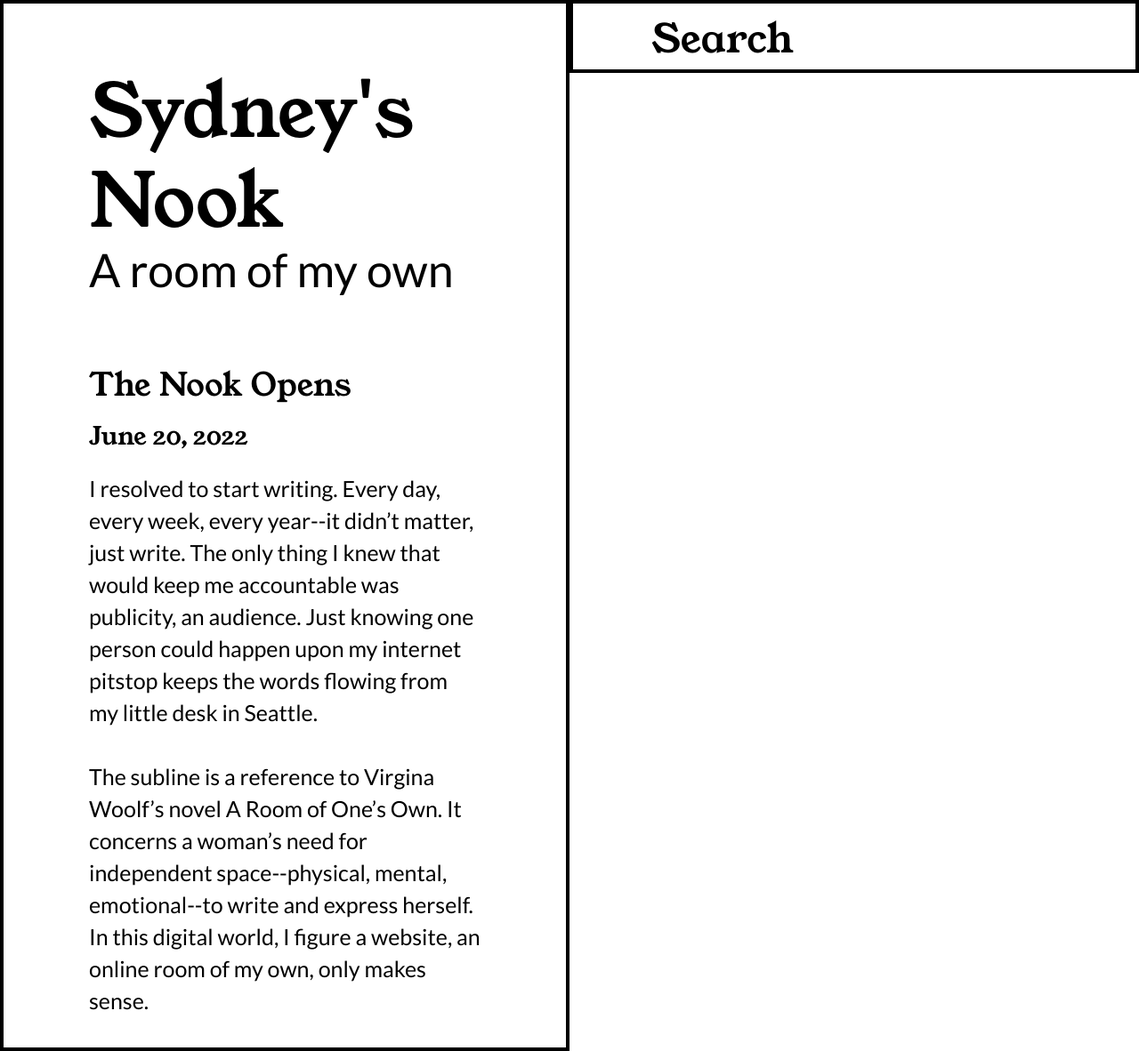
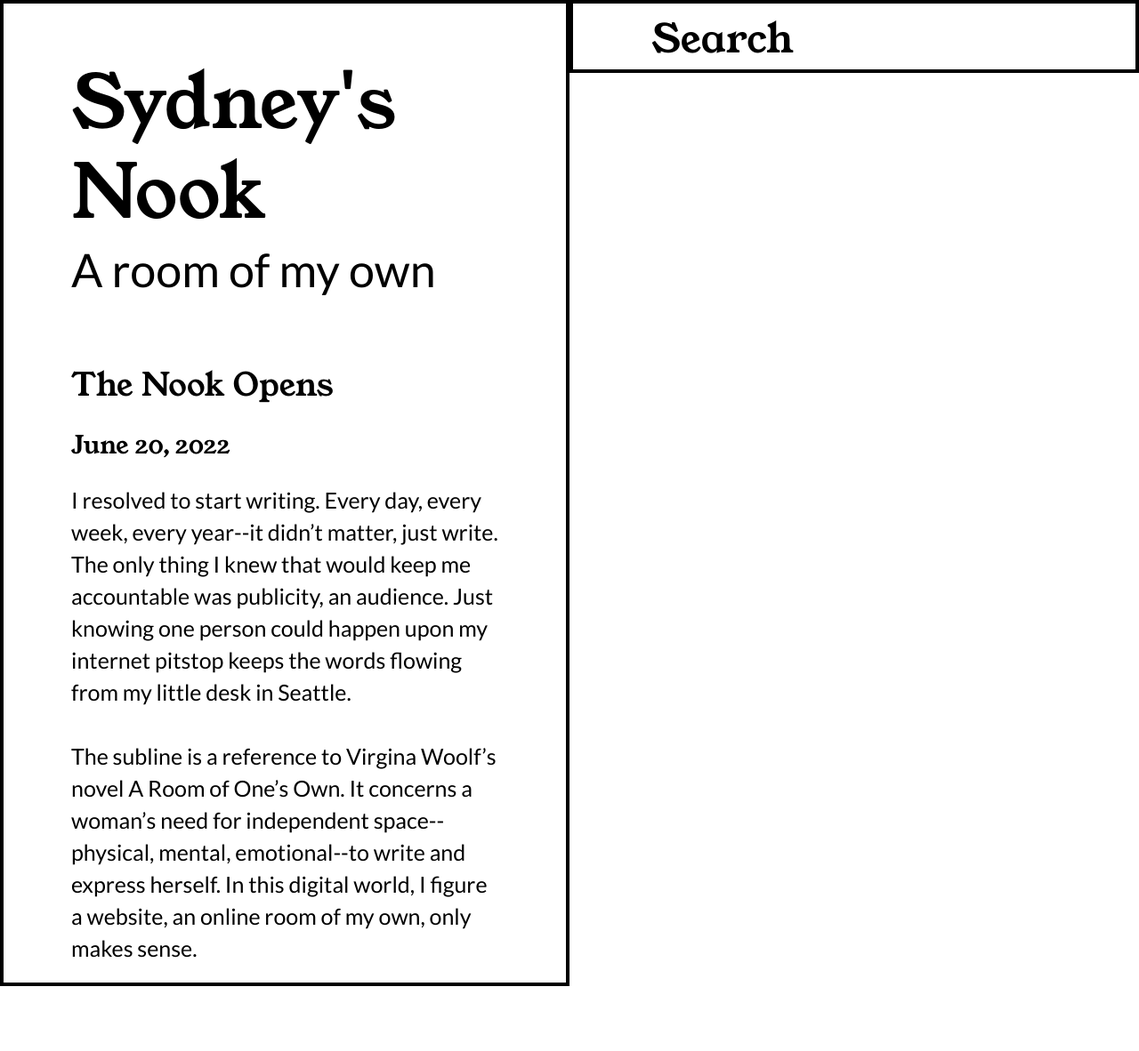
Before and after one commit to JTran-UW/sydneys-nook, a Django app: template syd_nook/templates/index.html in a window 1280 px wide. Shown: the whole page at 89% size. After the commit the page ends 1109 px from the top, so only its background shows below. Run offline with Django 4.2, Linux system fonts and the light colour scheme; the template is opened without the code that fills it, so the values that code supplies are empty; some libraries are stand-ins or nearby versions.

Commit message:
Modified post viewing experience

```diff
--- a/syd_nook/static/script.js
+++ b/syd_nook/static/script.js
@@ -1,105 +1,80 @@
-const openArticle = (elem) => {
-    // Remove onclick attrivbute
-    elem.setAttribute("onclick", "");
+const delay = 250;
+const duration = 1000;
 
-    newUrl = window.location + "blog/" + elem.id
+$(function() {
+    const postChildren = $("#post").children();
+    revealElems(postChildren);
+});
 
-    // Change url and push to history
-    history.pushState({}, "", newUrl);
+function loadPost(postLinkElem) {
+    // Get content
+    fetch(window.location + "blog/content/" + postLinkElem.id)
+        .then(response => response.json())
+        .then(data => {
+            const bodyChildren = $("#post-body").children();
+            bodyChildren.css({
+                "opacity": 0,
+            });
 
-    // Get article text
-    fetch(newUrl)
-    .then(response => response.json())
-    .then(data => {
-        document.getElementById("article-title").innerHTML = data["title"];
-        document.getElementById("article-content").innerHTML = data["post"];
+            let date = new Date(data["date_edited"]);
+            let dateString = date.toDateString();
 
-        // Show article
-        expand(elem);
-    });
-}
-const closeArticle = () => {
-    // Remove onclick attribute
-    document.getElementById("close-article").setAttribute("onclick", "");
+            // Put this data in the blog
+            $("#post-title").html(data["title"]);
+            $("#post-date").html(dateString);
+            $("#post-content").html(data["post"])
 
-    // Change url
-    window.history.back();
-
-    const box = document.getElementById("article");
-    const post_id = window.location.pathname.split("/")[2]
-    const post = document.getElementById(post_id)
-    const holder = $(post).children(".post-tn")[0];
-
-    // Get its position
-    const pos = $(holder).position();
-
-    // Hide contents
-    $(box).children().animate({
-        "opacity": 0
-    }, 200);
-
-    // Animate the box to contract
-    setTimeout(() => {
-        $(box).animate({
-            "width": holder.offsetWidth + "px",
-            "height": holder.offsetHeight + "px",
-            "left": pos.left + "px",
-            "top": pos.top + "px",
-        }, 600)
-    }, 200);
-
-    // Lower box opacity
-    setTimeout(() => {
-        $(box).animate({
-            "opacity": 0,
-        }, 300)
-    }, 1400);
-
-    // Remove box
-    setTimeout(() => {
-        $(box).css({
-            "width": "0px",
-            "height": "0px",
-        })
-    }, 1700);
-
-    // Re-add onclick attribute
-    post.setAttribute("onclick", "javascript: openArticle(this);")
+            revealElems(bodyChildren);
+        });
 }
 
-function expand(elem) {
-    document.getElementById("close-article").setAttribute("onclick", "javascript: closeArticle(this);");
-    let box = document.getElementById("article");
-    let holder = $(elem).children(".post-tn")[0]
+function revealElems(elems) {
+    for (let i = 0; i < elems.length; i++)
+    {
+        $(elems[i]).delay(delay * i).animate({
+            "opacity": 1,
+        }, duration);
+    }
+}
 
-    // Get and set its position
-    let pos = $(holder).position();
-    $(box).css({
-        "left": pos.left + "px",
-        "top": pos.top + "px",
-        "width": holder.offsetWidth + "px",
-        "height": holder.offsetHeight + "px",
+expandPost = (button) => {
+    // Change button properties
+    $(button).removeAttr("onclick");
+    $(button).removeClass("gg-arrows-expand-left").addClass("gg-minimize-alt");
+
+    let post = $("#post-wrapper");
+    let postClone = post.clone();
+    postClone.attr("id", "post-clone");
+    postClone.prependTo("body");
+    post.css({
+        "position": "absolute",
+        "z-index": 99,
+        "width": "50vw",
+        "height": "100%"
+    });
+    post.animate({
+        "width": "100vw",
+    }, 1000);
+
+    // Remove content of clone for wrapping issues
+    $("#post-content").html("");
+
+    $(button).attr("onclick", "javascript: closePost(this);");
+}
+
+closePost = (button) => {
+    // Change button properties
+    $(button).removeAttr("onclick");
+    $(button).removeClass("gg-minimize-alt").addClass("gg-arrows-expand-left");
+
+    let post = $("#post-wrapper");
+    $("#post-clone").remove();
+    post.animate({
+        "width": "50vw",
+    }, 1000);
+    post.css({
+        "position": "relative"
     });
 
-    // Show the box
-    $(box).animate({
-        "opacity": 0.92,
-    }, 200);
-
-    // Animate the box to expand
-    setTimeout(() => {
-        $(box).animate({
-            "width": '100%',
-            "height": '100%',
-            "top": 0,
-            "left": 0,
-        }, 600);
-    }, 200);
-
-    // Reveal the article contents
-    setTimeout(() => {
-        $(box).children().animate({
-            "opacity": "1"
-        }, 200)
-    }, 1400);
+    $(button).attr("onclick", "javascript: expandPost(this);");
 }
--- a/syd_nook/static/styles.css
+++ b/syd_nook/static/styles.css
@@ -52,38 +52,56 @@ body {
 Content styles
 */
 
-#content {
-    border: 4px solid black;
-    padding: 10px 15%;
+#post-wrapper {
+    box-shadow: inset 0px 0px 0px 4px black;
+    overflow-y: scroll;
+    background-color: white;
+    position: relative;
+}
+
+#post > * {
+    opacity: 0;
+    max-width: 850px;
+    width: 75%;
+    margin: 10px auto;
 }
 
 #logo {
     font-size: 84px;
-    margin-bottom: 0px;
+    margin-top: 60px;
 }
 
 #subline {
     font-size: 52px;
-    margin: 0px;
 }
 
-#about {
+#post-body {
     margin-top: 75px;
 }
 
-#about h2 {
+#post-body h2 {
     font-size: 36px;
-    margin: 20px 0px;
 }
 
-#about h3 {
+#post-body h3 {
     font-size: 28px;
-    margin: 10px 0px;
 }
 
-#about p {
+#post-body p {
     font-size: 25px;
     line-height: 36px;
+}
+
+#fullscreen {
+    position: absolute;
+    top: 20px;
+    right: 20px;
+    cursor: pointer;
+    transition-duration: 0.3s;
+}
+
+#fullscreen:hover {
+    --ggs: 1.5
 }
 
 /**
@@ -115,7 +133,7 @@ border: 0px solid #ffffff;
 Articles styles
 */
 
-#articles {
+#post-links {
     overflow-y: scroll;
 }
 
@@ -146,16 +164,16 @@ Articles styles
     color: black;
 }
 
-.post {
+.post-link {
     cursor: pointer;
 }
 
-.post-title {
+.post-link-title {
     font-size: 32px;
     margin: 0px;
 }
 
-.post-header {
+.post-link-header {
     border-bottom: 4px solid black;
     padding: 0px 28px;
     display: flex;
@@ -163,7 +181,11 @@ Articles styles
     align-items: center;
 }
 
-.post-tn {
+.post-link-header * {
+    white-space: nowrap;
+}
+
+.post-link-tn {
     padding: 28px;
     height: 500px;
     background-size: cover;
@@ -173,15 +195,15 @@ Articles styles
     box-shadow: inset 0 0 0 1000px rgba(0,0,0,.5);
 }
 
-.post:hover > .post-tn {
+.post-link:hover > .post-link-tn {
     box-shadow: inset 0 0 0 1000px rgba(0,0,0,0.75);
 }
 
-.post:hover > .post-tn > p {
+.post-link:hover > .post-link-tn > p {
     opacity: 0.9;
 }
 
-.post-tn p {
+.post-link-tn p {
     transition-duration: 0.3s;
     opacity: 0;
     color: white;
--- a/syd_nook/syd_nook/urls.py
+++ b/syd_nook/syd_nook/urls.py
@@ -20,6 +20,6 @@ from .views import home, post_page
 
 urlpatterns = [
     path('', home, name="home"),
-    path('blog/<str:post_id>', post_page, name="post page"),
+    path('blog/content/<str:post_id>', post_page, name="post page"),
     path('admin/', admin.site.urls),
 ]
--- a/syd_nook/syd_nook/views.py
+++ b/syd_nook/syd_nook/views.py
@@ -32,6 +32,7 @@ def post_page(request, post_id):
     if post.status == "Done":
         return JsonResponse({
             "title": post.title,
+            "date_edited": post.date_edited,
             "post": post.get_post_as_html()
         })
     else:
--- a/syd_nook/templates/index.html
+++ b/syd_nook/templates/index.html
@@ -5,55 +5,53 @@
     <head>
         <title>Sydney's Nook</title>
         <link rel="stylesheet" href="{% static 'styles.css' %}">
+        <link href='https://fonts.googleapis.com/css?family=Lato&subset=latin,latin-ext' rel='stylesheet' type='text/css'>
         <link href='https://css.gg/arrow-left.css' rel='stylesheet'>
         <link href='https://css.gg/search.css' rel='stylesheet'>
-        <link href='https://fonts.googleapis.com/css?family=Lato&subset=latin,latin-ext' rel='stylesheet' type='text/css'>
+        <link href='https://css.gg/arrows-expand-left.css' rel='stylesheet'>
+        <link href='https://css.gg/minimize-alt.css' rel='stylesheet'>
         <script src="https://ajax.googleapis.com/ajax/libs/jquery/2.1.1/jquery.min.js"></script>
         <script src="{% static 'script.js' %}" ></script>
     </head>
     <body>
-        <div id="content">
-            <h1 id="logo">Sydney's Nook</h1>
-            <p id="subline">A room of my own</p>
+        <div id="post-wrapper">
+            <i class="gg-arrows-expand-left" onclick="expandPost(this)" id="fullscreen"></i>
 
-            <section id="about">
-                <h2>The Nook Opens</h2>
-                <h3>June 20, 2022</h3>
-                <p>I resolved to start writing.  Every day, every week, every year--it didn’t matter, just write.  The only thing I knew that would keep me accountable was publicity, an audience.  Just knowing one person could happen upon my internet pitstop keeps the words flowing from my little desk in Seattle.
+            <div id="post">
+                <h1 id="logo">Sydney's Nook</h1>
+                <p id="subline">A room of my own</p>
 
-                    <br><br>The subline is a reference to Virgina Woolf’s novel A Room of One’s Own.  It concerns a woman’s need for independent space--physical, mental, emotional--to write and express herself.  In this digital world, I figure a website, an online room of my own, only makes sense.</p>
-            </section>
+                <section id="post-body">
+                    <h2 id="post-title">The Nook Opens</h2>
+                    <h3 id="post-date">June 20, 2022</h3>
+                    <div id="post-content">
+                        <p>I resolved to start writing.  Every day, every week, every year--it didn’t matter, just write.  The only thing I knew that would keep me accountable was publicity, an audience.  Just knowing one person could happen upon my internet pitstop keeps the words flowing from my little desk in Seattle.
+
+                            <br><br>The subline is a reference to Virgina Woolf’s novel A Room of One’s Own.  It concerns a woman’s need for independent space--physical, mental, emotional--to write and express herself.  In this digital world, I figure a website, an online room of my own, only makes sense.
+                        </p>
+                    </div>
+                </section>
+            </div>
         </div>
 
-        <div id="articles">
+        <div id="post-links">
             <div id="search">
                 <i id="search-icon" class="gg-search"></i>
                 <input id="search-bar" class="bordered" placeholder="Search" />
             </div>
 
             {% for blog in blogs %}
-                <div class="bordered post" onclick="openArticle(this)" id="{{ blog.id }}">
-                    <section class="post-header">
-                        <h2 class="post-title">{{ blog.title }}</h2>
+                <div class="bordered post-link" onclick="loadPost(this)" id="{{ blog.id }}">
+                    <section class="post-link-header">
+                        <h2 class="post-link-title">{{ blog.title }}</h2>
                         <p class="young-serif">{{ blog.date_edited|date:"M d, Y" }}</p>
                     </section>
 
-                    <div class="post-tn" style="background-image: url({{ blog.thumbnail }})">
+                    <div class="post-link-tn" style="background-image: url({{ blog.thumbnail }})">
                         <p>{{ blog.peek }}</p>
                     </div>
                 </div>
             {% endfor %}
         </div>
-
-        <div id="article">
-            <span id="close-article">
-                <i class="gg-arrow-left"></i>
-            </span>
-
-            <div>
-                <h1 id="article-title"></h1>
-                <div id="article-content"></div>
-            </div>
-        </div>
     </body>
 </html>
```
